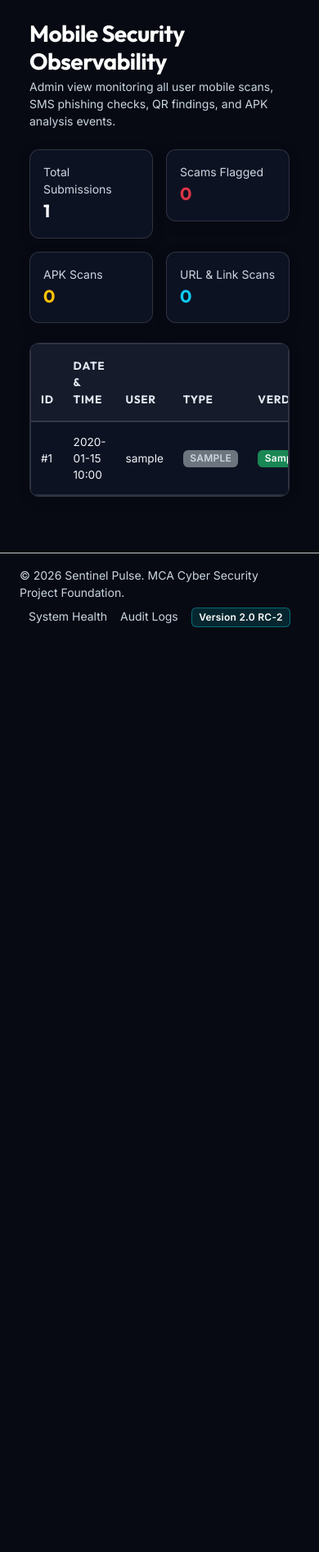
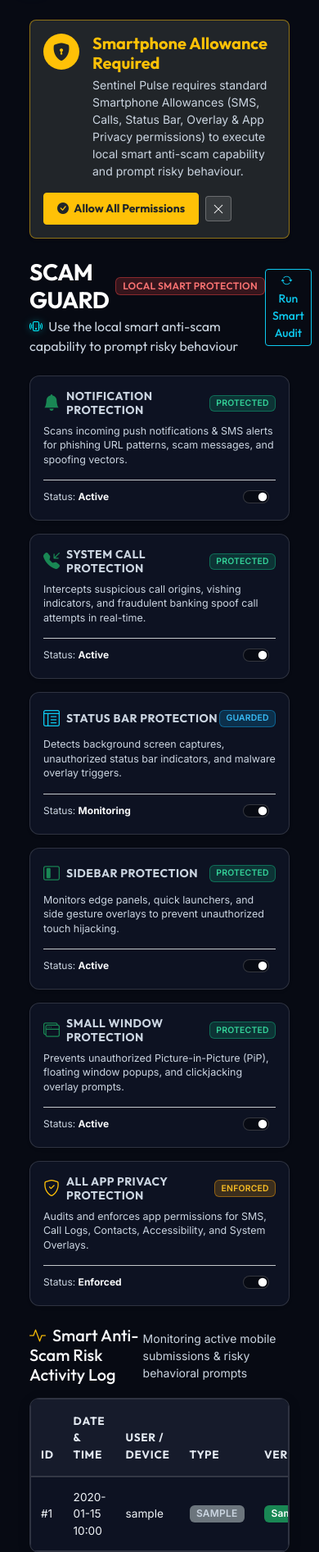
Before and after one commit to Yasir533/sentinel-pulse, a Flask app: page /mobile-observability in a window 390 px wide. Shown: the part 63-1956 px from the top of the page at 82% size. Before the commit the page ends 828 px from the top, so only its background shows below. Run offline with Flask 3, Linux system fonts and the light colour scheme; a user stored in the database is signed in; tables that the repository leaves empty hold one stand-in row (values such as "Sample post"); data that the repository does not hold is empty; parts of the project's set-up code (start-up, migrations or seed data) failed here and were passed over.

Commit message:
changes in mobile observability

```diff
--- a/app/blueprints/dashboard/routes.py
+++ b/app/blueprints/dashboard/routes.py
@@ -1239,16 +1239,74 @@ def ai_decisions() -> str:
 @login_required
 @role_required('Admin', 'Analyst')
 def mobile_observability() -> str:
-    """Admin Mobile Security Observability dashboard to inspect user mobile scan events."""
+    """Scam Guard dashboard: local smart anti-scam capabilities & smartphone permission management."""
     from app.models.mobile_security import MobileSubmission
 
     page = request.args.get('page', 1, type=int)
-    pagination = MobileSubmission.query.order_by(MobileSubmission.created_at.desc()).paginate(page=page, per_page=15, error_out=False)
+    pagination = MobileSubmission.query.order_by(MobileSubmission.created_at.desc()).paginate(page=page, per_page=10, error_out=False)
 
     total_scans = MobileSubmission.query.count()
     scams_detected = MobileSubmission.query.filter(MobileSubmission.verdict.in_(['BLOCK', 'WARN', 'ESCALATE'])).count()
     apk_scans = MobileSubmission.query.filter_by(submission_type='apk').count()
     url_scans = MobileSubmission.query.filter(MobileSubmission.submission_type.in_(['url', 'link'])).count()
+
+    # Smart Anti-Scam Protection Module States
+    scam_guard_modules = [
+        {
+            "id": "notification_protection",
+            "name": "NOTIFICATION PROTECTION",
+            "icon": "bi-bell-fill",
+            "status": "Active",
+            "badge": "PROTECTED",
+            "color": "success",
+            "description": "Scans incoming push notifications & SMS alerts for phishing URL patterns, scam messages, and spoofing vectors."
+        },
+        {
+            "id": "system_call_protection",
+            "name": "SYSTEM CALL PROTECTION",
+            "icon": "bi-telephone-inbound-fill",
+            "status": "Active",
+            "badge": "PROTECTED",
+            "color": "success",
+            "description": "Intercepts suspicious call origins, vishing indicators, and fraudulent banking spoof call attempts in real-time."
+        },
+        {
+            "id": "status_bar_protection",
+            "name": "STATUS BAR PROTECTION",
+            "icon": "bi-layout-text-window-reverse",
+            "status": "Monitoring",
+            "badge": "GUARDED",
+            "color": "info",
+            "description": "Detects background screen captures, unauthorized status bar indicators, and malware overlay triggers."
+        },
+        {
+            "id": "sidebar_protection",
+            "name": "SIDEBAR PROTECTION",
+            "icon": "bi-layout-sidebar-inset",
+            "status": "Active",
+            "badge": "PROTECTED",
+            "color": "success",
+            "description": "Monitors edge panels, quick launchers, and side gesture overlays to prevent unauthorized touch hijacking."
+        },
+        {
+            "id": "small_window_protection",
+            "name": "SMALL WINDOW PROTECTION",
+            "icon": "bi-window-stack",
+            "status": "Active",
+            "badge": "PROTECTED",
+            "color": "success",
+            "description": "Prevents unauthorized Picture-in-Picture (PiP), floating window popups, and clickjacking overlay prompts."
+        },
+        {
+            "id": "app_privacy_protection",
+            "name": "ALL APP PRIVACY PROTECTION",
+            "icon": "bi-shield-check",
+            "status": "Enforced",
+            "badge": "ENFORCED",
+            "color": "warning",
+            "description": "Audits and enforces app permissions for SMS, Call Logs, Contacts, Accessibility, and System Overlays."
+        }
+    ]
 
     return render_template(
         'dashboard/mobile_observability.html',
@@ -1257,5 +1315,6 @@ def mobile_observability() -> str:
         total_scans=total_scans,
         scams_detected=scams_detected,
         apk_scans=apk_scans,
-        url_scans=url_scans
+        url_scans=url_scans,
+        scam_guard_modules=scam_guard_modules
     )
--- a/app/templates/dashboard/mobile_observability.html
+++ b/app/templates/dashboard/mobile_observability.html
@@ -1,44 +1,87 @@
 {% extends 'layouts/base.html' %}
 
-{% block title %}Mobile Security Observability | Sentinel Pulse{% endblock %}
+{% block title %}SCAM GUARD | Sentinel Pulse{% endblock %}
 
 {% block content %}
-<div class="d-flex align-items-center justify-content-between mb-4">
-    <div>
-        <h1 class="page-title font-outfit text-light mb-1">Mobile Security Observability</h1>
-        <p class="text-secondary small mb-0">Admin view monitoring all user mobile scans, SMS phishing checks, QR findings, and APK analysis events.</p>
+<!-- Permission Prompt Banner / Modal for Smartphone User Allowance -->
+<div class="alert alert-warning border border-warning border-opacity-50 bg-dark shadow-sm rounded-3 p-3 mb-4 d-flex flex-column flex-md-row align-items-md-center justify-content-between gap-3" id="permissionAllowanceBanner">
+    <div class="d-flex align-items-start gap-3">
+        <div class="bg-warning text-dark p-2 rounded-circle d-flex align-items-center justify-content-center flex-shrink-0" style="width: 44px; height: 44px;">
+            <i class="bi bi-shield-lock-fill fs-4"></i>
+        </div>
+        <div>
+            <h5 class="font-outfit text-warning mb-1 fw-bold">Smartphone Allowance Required</h5>
+            <p class="text-light small mb-0">
+                Sentinel Pulse requires standard Smartphone Allowances (SMS, Calls, Status Bar, Overlay & App Privacy permissions) to execute local smart anti-scam capability and prompt risky behaviour.
+            </p>
+        </div>
+    </div>
+    <div class="d-flex align-items-center gap-2 flex-shrink-0">
+        <button type="button" class="btn btn-warning text-dark btn-sm font-outfit fw-bold px-3 py-2" id="grantPermissionsBtn" onclick="allowAllPermissions()">
+            <i class="bi bi-check-circle-fill me-1"></i> Allow All Permissions
+        </button>
+        <button type="button" class="btn btn-outline-secondary btn-sm px-2" onclick="dismissPermissionBanner()" title="Dismiss">
+            <i class="bi bi-x-lg"></i>
+        </button>
     </div>
 </div>
 
-<!-- Stats Bar -->
-<div class="row g-3 mb-4">
-    <div class="col-6 col-md-3">
-        <div class="card border border-secondary-subtle bg-panel p-3">
-            <span class="text-muted small d-block">Total Submissions</span>
-            <span class="fs-4 font-outfit fw-bold text-light">{{ total_scans }}</span>
+<!-- Page Title Header -->
+<div class="d-flex align-items-center justify-content-between mb-4">
+    <div>
+        <div class="d-flex align-items-center gap-2 mb-1">
+            <h1 class="page-title font-outfit text-light mb-0">SCAM GUARD</h1>
+            <span class="badge bg-danger-subtle text-danger border border-danger border-opacity-25 font-outfit px-2 py-1">LOCAL SMART PROTECTION</span>
         </div>
+        <p class="text-info small mb-0 font-outfit fs-6">
+            <i class="bi bi-phone-vibrate text-accent-glow me-1"></i>
+            Use the local smart anti-scam capability to prompt risky behaviour
+        </p>
     </div>
-    <div class="col-6 col-md-3">
-        <div class="card border border-secondary-subtle bg-panel p-3">
-            <span class="text-muted small d-block">Scams Flagged</span>
-            <span class="fs-4 font-outfit fw-bold text-danger">{{ scams_detected }}</span>
-        </div>
-    </div>
-    <div class="col-6 col-md-3">
-        <div class="card border border-secondary-subtle bg-panel p-3">
-            <span class="text-muted small d-block">APK Scans</span>
-            <span class="fs-4 font-outfit fw-bold text-warning">{{ apk_scans }}</span>
-        </div>
-    </div>
-    <div class="col-6 col-md-3">
-        <div class="card border border-secondary-subtle bg-panel p-3">
-            <span class="text-muted small d-block">URL & Link Scans</span>
-            <span class="fs-4 font-outfit fw-bold text-info">{{ url_scans }}</span>
-        </div>
+    <div>
+        <button class="btn btn-outline-info btn-sm font-outfit" onclick="triggerScamGuardScan()">
+            <i class="bi bi-arrow-repeat me-1"></i> Run Smart Audit
+        </button>
     </div>
 </div>
 
-<!-- Submissions Table -->
+<!-- Smartphone Protection Modules Section -->
+<div class="row g-3 mb-4">
+    {% for module in scam_guard_modules %}
+    <div class="col-12 col-md-6 col-lg-4">
+        <div class="card border border-secondary-subtle bg-panel h-100 p-3 shadow-sm hover-border-accent">
+            <div class="d-flex align-items-center justify-content-between mb-2">
+                <div class="d-flex align-items-center gap-2">
+                    <i class="bi {{ module.icon }} text-{{ module.color }} fs-5"></i>
+                    <h6 class="font-outfit text-light fw-bold mb-0 small text-uppercase" style="letter-spacing: 0.5px;">{{ module.name }}</h6>
+                </div>
+                <span class="badge bg-{{ module.color }}-subtle text-{{ module.color }} border border-{{ module.color }} border-opacity-25 small" style="font-size: 0.65rem;">
+                    {{ module.badge }}
+                </span>
+            </div>
+            <p class="text-secondary small mb-3 flex-grow-1" style="font-size: 0.78rem; line-height: 1.4;">
+                {{ module.description }}
+            </p>
+            <div class="d-flex align-items-center justify-content-between pt-2 border-top border-secondary-subtle">
+                <span class="text-muted small" style="font-size: 0.75rem;">Status: <strong class="text-light">{{ module.status }}</strong></span>
+                <div class="form-check form-switch m-0">
+                    <input class="form-check-input" type="checkbox" role="switch" id="toggle_{{ module.id }}" checked onchange="toggleModule('{{ module.name }}', this.checked)">
+                </div>
+            </div>
+        </div>
+    </div>
+    {% endfor %}
+</div>
+
+<!-- Smart Anti-Scam Activity & Risk Signals Table Header -->
+<div class="d-flex align-items-center justify-content-between mb-3">
+    <h5 class="font-outfit text-light mb-0">
+        <i class="bi bi-activity text-warning me-2"></i>Smart Anti-Scam Risk Activity Log
+    </h5>
+    <span class="text-muted small">Monitoring active mobile submissions & risky behavioral prompts</span>
+</div>
+
+<!-- Activity Log Table -->
 <div class="card border border-secondary-subtle bg-panel overflow-hidden">
     <div class="table-responsive">
         <table class="table table-dark table-hover align-middle mb-0">
@@ -46,12 +89,12 @@
                 <tr class="text-secondary small border-bottom border-secondary-subtle">
                     <th>ID</th>
                     <th>Date & Time</th>
-                    <th>User</th>
+                    <th>User / Device</th>
                     <th>Type</th>
                     <th>Verdict</th>
                     <th>Threat Category</th>
                     <th>Risk Score</th>
-                    <th>Content Preview</th>
+                    <th>Risk Content Preview</th>
                 </tr>
             </thead>
             <tbody>
@@ -59,7 +102,7 @@
                 <tr>
                     <td class="text-muted small">#{{ sub.id }}</td>
                     <td class="small text-light">{{ sub.created_at.strftime('%Y-%m-%d %H:%M') }}</td>
-                    <td class="small text-light">{{ sub.user.username if sub.user else 'Anonymous' }}</td>
+                    <td class="small text-light">{{ sub.user.username if sub.user else 'Smartphone Endpoint' }}</td>
                     <td><span class="badge bg-secondary text-uppercase small">{{ sub.submission_type }}</span></td>
                     <td>
                         <span class="badge {% if sub.verdict == 'BLOCK' or sub.verdict == 'ESCALATE' %}bg-danger{% elif sub.verdict == 'WARN' %}bg-warning text-dark{% else %}bg-success{% endif %}">
@@ -81,8 +124,8 @@
                 {% else %}
                 <tr>
                     <td colspan="8" class="text-center py-4 text-muted">
-                        <i class="bi bi-phone fs-3 d-block mb-2"></i>
-                        No mobile security scan submissions logged yet.
+                        <i class="bi bi-shield-check fs-3 text-success d-block mb-2"></i>
+                        No risky behaviour or scam events detected on monitored smartphones.
                     </td>
                 </tr>
                 {% endfor %}
@@ -107,4 +150,35 @@
     </nav>
 </div>
 {% endif %}
+
+<script>
+function allowAllPermissions() {
+    const banner = document.getElementById('permissionAllowanceBanner');
+    banner.classList.remove('alert-warning', 'border-warning');
+    banner.classList.add('alert-success', 'border-success');
+    banner.innerHTML = `
+        <div class="d-flex align-items-center gap-3 w-100 justify-content-between">
+            <div class="d-flex align-items-center gap-2">
+                <i class="bi bi-check-circle-fill text-success fs-4"></i>
+                <span class="text-light small font-outfit fw-bold">All Smartphone Basic Allowances (SMS, Calls, Push Notifications, App Privacy) Granted Successfully!</span>
+            </div>
+            <button class="btn btn-sm btn-outline-light" onclick="dismissPermissionBanner()">Close</button>
+        </div>
+    `;
+}
+
+function dismissPermissionBanner() {
+    const banner = document.getElementById('permissionAllowanceBanner');
+    if (banner) banner.style.display = 'none';
+}
+
+function toggleModule(name, isChecked) {
+    const status = isChecked ? 'ENABLED' : 'DISABLED';
+    console.log(`Scam Guard Module [${name}] set to ${status}`);
+}
+
+function triggerScamGuardScan() {
+    alert('Scam Guard: Local smart audit initiated across SMS, System Calls, Status Bar, Sidebar, and App Privacy.');
+}
+</script>
 {% endblock %}
--- a/app/templates/layouts/base.html
+++ b/app/templates/layouts/base.html
@@ -234,8 +234,8 @@
                         </li>
                         <li class="nav-item">
                             <a href="{{ url_for('dashboard.mobile_observability') }}" class="nav-link {% if request.path == '/mobile-observability' %}active{% endif %}">
-                                <i class="bi bi-phone-vibrate"></i>
-                                <span>Mobile Observability</span>
+                                <i class="bi bi-shield-lock-fill"></i>
+                                <span>Scam Guard</span>
                             </a>
                         </li>
                         {% endif %}
--- a/app/templates/mobile/dashboard.html
+++ b/app/templates/mobile/dashboard.html
@@ -1,11 +1,11 @@
 {% extends 'layouts/base.html' %}
 
-{% block title %}Mobile Threat Dashboard | Sentinel Pulse{% endblock %}
+{% block title %}Scam Guard Console | Sentinel Pulse{% endblock %}
 
 {% block content %}
 <div class="mb-4">
-    <h1 class="page-title font-outfit text-light mb-1">Mobile Protection Console</h1>
-    <p class="text-secondary small mb-0">AI-driven endpoint threat protection, link verification, SMS fraud analysis, and system risk scores.</p>
+    <h1 class="page-title font-outfit text-light mb-1"><i class="bi bi-shield-lock-fill text-warning me-2"></i>Scam Guard Protection Console</h1>
+    <p class="text-secondary small mb-0">Use the local smart anti-scam capability to prompt risky behaviour, verify links, and audit app privacy allowances.</p>
 </div>
 
 <!-- Scorecard & Core KPIs Row -->
```
